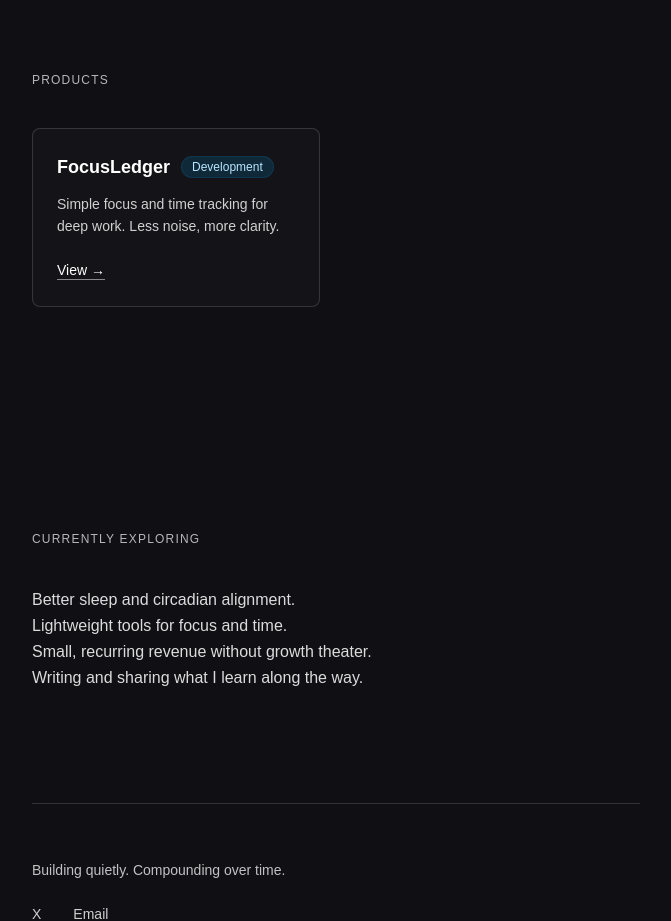
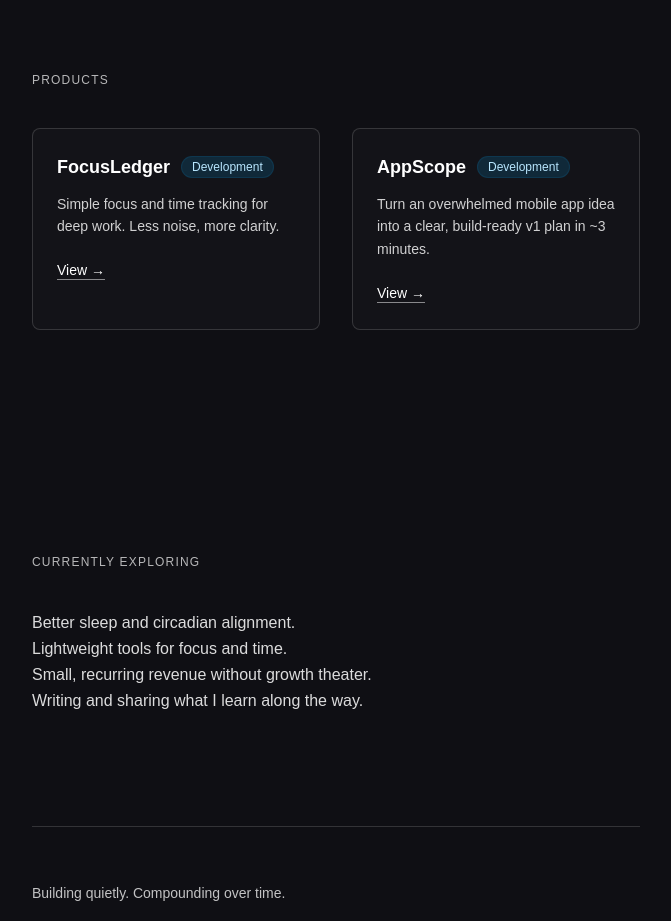
Before and after one commit to rvdobuilds/rvdobuilds-site, a Next.js app: page / in a window 1280 px wide. Shown: the part 1240-2161 px from the top of the page, without its empty margins (304-975 px from the left). Built offline with nearby package versions, Linux system fonts and the light colour scheme.

Commit message:
Add AppScope to products list

```diff
--- a/app/page.tsx
+++ b/app/page.tsx
@@ -59,6 +59,12 @@ const PRODUCTS: Product[] = [
   {
     name: "FocusLedger",
     oneLiner: "Simple focus and time tracking for deep work. Less noise, more clarity.",
+    status: "development",
+    href: "#",
+  },
+  {
+    name: "AppScope",
+    oneLiner: "Turn an overwhelmed mobile app idea into a clear, build-ready v1 plan in ~3 minutes.",
     status: "development",
     href: "#",
   },
```
